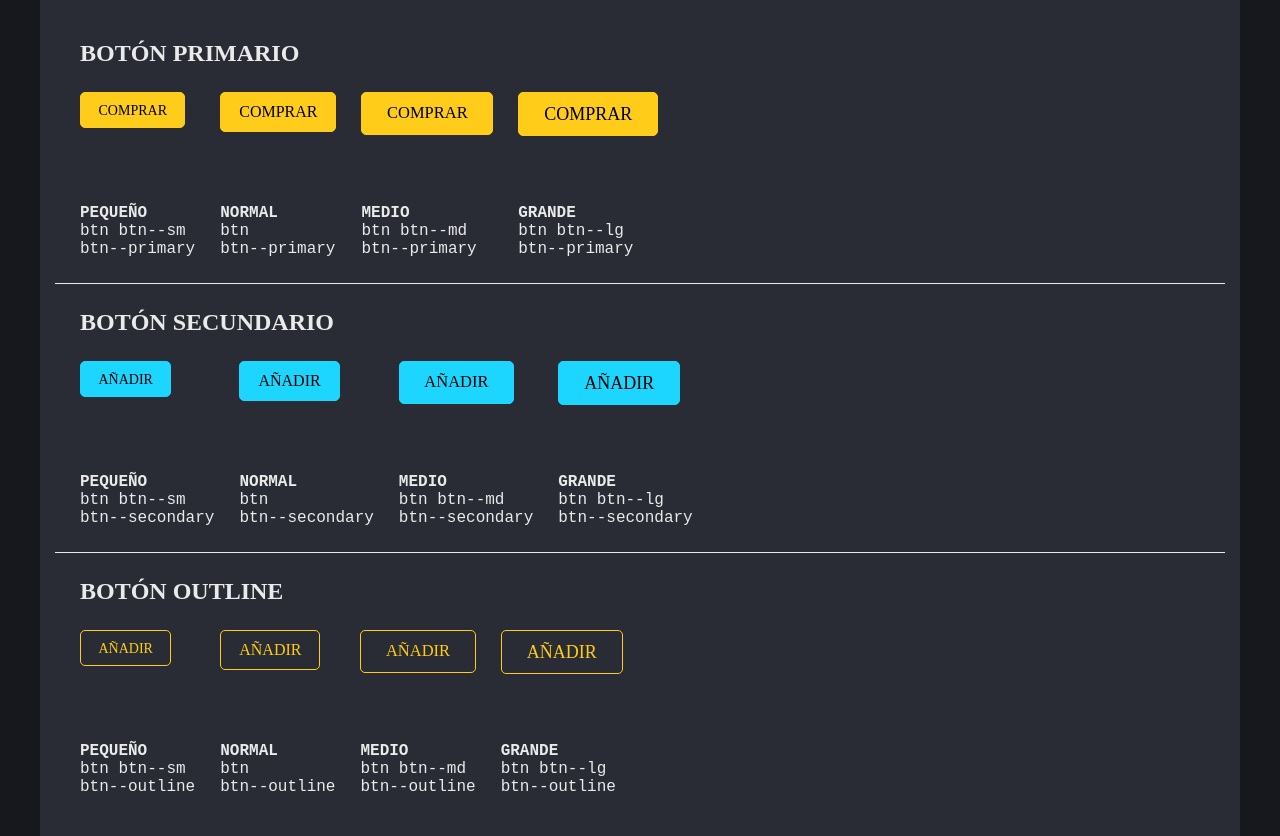
After one commit to RomanKornyeyev/SeriesBuddies, a PHP site: page /buttons.html in a window 1280 px wide. The commit adds this page. Run offline with PHP 8.4, Linux system fonts and the light colour scheme.

Commit message:
añadiendo buttons.html, corrigiendo un par de cosas de buttons y ajustando colores, empezando con el header

```diff
--- /dev/null
+++ b/public/buttons.html
@@ -0,0 +1,123 @@
+<!DOCTYPE html>
+<html lang="es-ES">
+<head>
+    <!-- META -->
+    <meta charset="UTF-8">
+    <meta http-equiv="X-UA-Compatible" content="IE=edge">
+    <meta name="viewport" content="width=device-width, initial-scale=1.0">
+    <meta name="description" content="La mejor moda friki de la web">
+    <meta name="keywords" content="camisetas, accesorios, desarrollo web, programación">
+    <meta name="author" content="Anabel, Franco y Román">
+    <meta name="copyright" content="Anabel, Franco y Román">
+
+    <!-- CSS -->
+    <link rel="stylesheet" href="css/general.css">
+
+    <!-- TITLE -->
+    <title>BOTONSITOS</title>
+    <link rel="icon" type="image/png" href="img/icon.png">
+
+    <!-- CSS INTERNO (XD) -->
+    <style>
+        body{
+            background-color: var(--background-800);
+        }
+        .container{
+            width: 100%;
+            max-width: 120rem;
+            margin: 0 auto;
+            background-color: var(--background-700);
+            color: #eaeaea;
+            border: none;
+        }
+        .section{
+            display: flex;
+            flex-flow: row wrap;
+            gap: 2.5rem;
+            padding: 2.5rem;
+            border-bottom: 1px solid#eaeaea;
+        }
+        .section:last-child{
+            border: none;
+        }
+        .section__title{
+            width: 100%;
+        }
+        .section__buttons{
+            display: flex;
+            flex-flow: column;
+            justify-content: space-between;
+            gap: 2.5rem;
+        }
+        .button-desc{
+            font-family: 'Courier New', Courier, monospace !important;
+        }
+    </style>
+</head>
+<body>
+    <div class="container">
+        <section class="section">
+            <h2 class="section__title">BOTÓN PRIMARIO</h2>
+            <div class="section__buttons">
+                <div class="button"><a href="#categories" class="btn btn--primary btn--sm">COMPRAR</a></div><br>
+                <div class="button-desc"><strong>PEQUEÑO<br></strong>btn btn--sm<br>btn--primary</div>
+            </div>
+            <div class="section__buttons">
+                <div class="button"><a href="#categories" class="btn btn--primary">COMPRAR</a></div><br>
+                <div class="button-desc"><strong>NORMAL<br></strong>btn<br>btn--primary</div>
+            </div>
+            <div class="section__buttons">
+                <div class="button"><a href="#categories" class="btn btn--primary btn--md">COMPRAR</a></div><br>
+                <div class="button-desc"><strong>MEDIO<br></strong>btn btn--md<br>btn--primary</div>
+            </div>
+            <div class="section__buttons">
+                <div class="button"><a href="#categories" class="btn btn--primary btn--lg">COMPRAR</a></div><br>
+                <div class="button-desc"><strong>GRANDE<br></strong>btn btn--lg<br>btn--primary</div>
+            </div>
+        </section>
+
+
+        <section class="section">
+            <h2 class="section__title">BOTÓN SECUNDARIO</h2>
+            <div class="section__buttons">
+                <div class="button"><a href="#" class="btn btn--sm btn--secondary">AÑADIR</a></div><br>
+                <div class="button-desc"><strong>PEQUEÑO<br></strong>btn btn--sm<br>btn--secondary</div>
+            </div>
+            <div class="section__buttons">
+                <div class="button"><a href="#" class="btn btn--secondary">AÑADIR</a></div><br>
+                <div class="button-desc"><strong>NORMAL<br></strong>btn<br>btn--secondary</div>
+            </div>
+            <div class="section__buttons">
+                <div class="button"><a href="#" class="btn btn--md btn--secondary">AÑADIR</a></div><br>
+                <div class="button-desc"><strong>MEDIO<br></strong>btn btn--md<br>btn--secondary</div>
+            </div>
+            <div class="section__buttons">
+                <div class="button"><a href="#" class="btn btn--lg btn--secondary">AÑADIR</a></div><br>
+                <div class="button-desc"><strong>GRANDE<br></strong>btn btn--lg<br>btn--secondary</div>
+            </div>
+        </section>
+
+
+
+        <section class="section">
+            <h2 class="section__title">BOTÓN OUTLINE</h2>
+            <div class="section__buttons">
+                <div class="button"><a href="#" class="btn btn--sm btn--outline">AÑADIR</a></div><br>
+                <div class="button-desc"><strong>PEQUEÑO<br></strong>btn btn--sm<br>btn--outline</div>
+            </div>
+            <div class="section__buttons">
+                <div class="button"><a href="#" class="btn btn--outline">AÑADIR</a></div><br>
+                <div class="button-desc"><strong>NORMAL<br></strong>btn<br>btn--outline</div>
+            </div>
+            <div class="section__buttons">
+                <div class="button"><a href="#" class="btn btn--md btn--outline">AÑADIR</a></div><br>
+                <div class="button-desc"><strong>MEDIO<br></strong>btn btn--md<br>btn--outline</div>
+            </div>
+            <div class="section__buttons">
+                <div class="button"><a href="#" class="btn btn--lg btn--outline">AÑADIR</a></div><br>
+                <div class="button-desc"><strong>GRANDE<br></strong>btn btn--lg<br>btn--outline</div>
+            </div>
+        </section>
+    </div>
+</body>
+</html>
--- a/public/css/buttons.css
+++ b/public/css/buttons.css
@@ -49,6 +49,7 @@
     padding: .65rem 1.75rem;
     font-size: 1.4rem;
 }
+/* btn--normal = .btn default */
 .btn--md{
     padding: .8rem 2.45rem;
     font-size: 1.65rem;
--- a/public/css/general.css
+++ b/public/css/general.css
@@ -18,7 +18,7 @@
 }
 html{font-size: 62.5%;}
 body{font-size: 1.6rem}
-a{text-decoration: none;}
+a{text-decoration: none; color: var(--white);}
 ul,ol{list-style: none;}
 input,textarea,button,select,a{
     border: none;
@@ -52,10 +52,10 @@ img{width: 100%;}
     /* = REST = */
     --primary-50: #FCEDB8;
     --primary-500: #FFCD19;
-    --primary-600: #f1bd00;
+    --primary-600: #ebb800;
     --secondary-50: #D0EBFF;
     --secondary-500: #1DD6FF;
-    --secondary-600: #00c8f5;
+    --secondary-600: #00c1ec;
     --background-50: #FFFFFF;
     --background-700: #292C35;
     --background-800: #17181D;
@@ -96,19 +96,29 @@ img{width: 100%;}
     min-height: 100dvh;
     display: grid;
     grid-template-rows:
-        10rem  /*header*/
+        auto   /*header*/
         1fr    /*body*/
-        10rem; /*footer*/
+        auto;  /*footer*/
 }
 
 /* ===== HEADER ===== */
 .header{
+    min-height: 10rem;
     padding: var(--space-l);
     color: var(--header-text);
     background-color: var(--header-bg);
 }
 .header__content{
+    display: flex;
+    flex-flow: row wrap;
+    align-items: center;
+    justify-content: space-between;
     width: 100%;
+    height: 100%;
+}
+.nav{
+    width: 25rem;
+    border: 1px solid white;
 }
 
 /* ===== BODY (CENTRAL CONTAINER) ===== */
@@ -128,6 +138,10 @@ img{width: 100%;}
 .footer__content{
     margin: 0 auto;
 }
+.login{
+    width: 25rem;
+    border: 1px solid white;
+}
 
 /* ===== UTILITIES ===== */
 .limit-width{max-width: var(--width-default);}
```
Also changed, not shown: public/index.html (+9 -1 lines).
